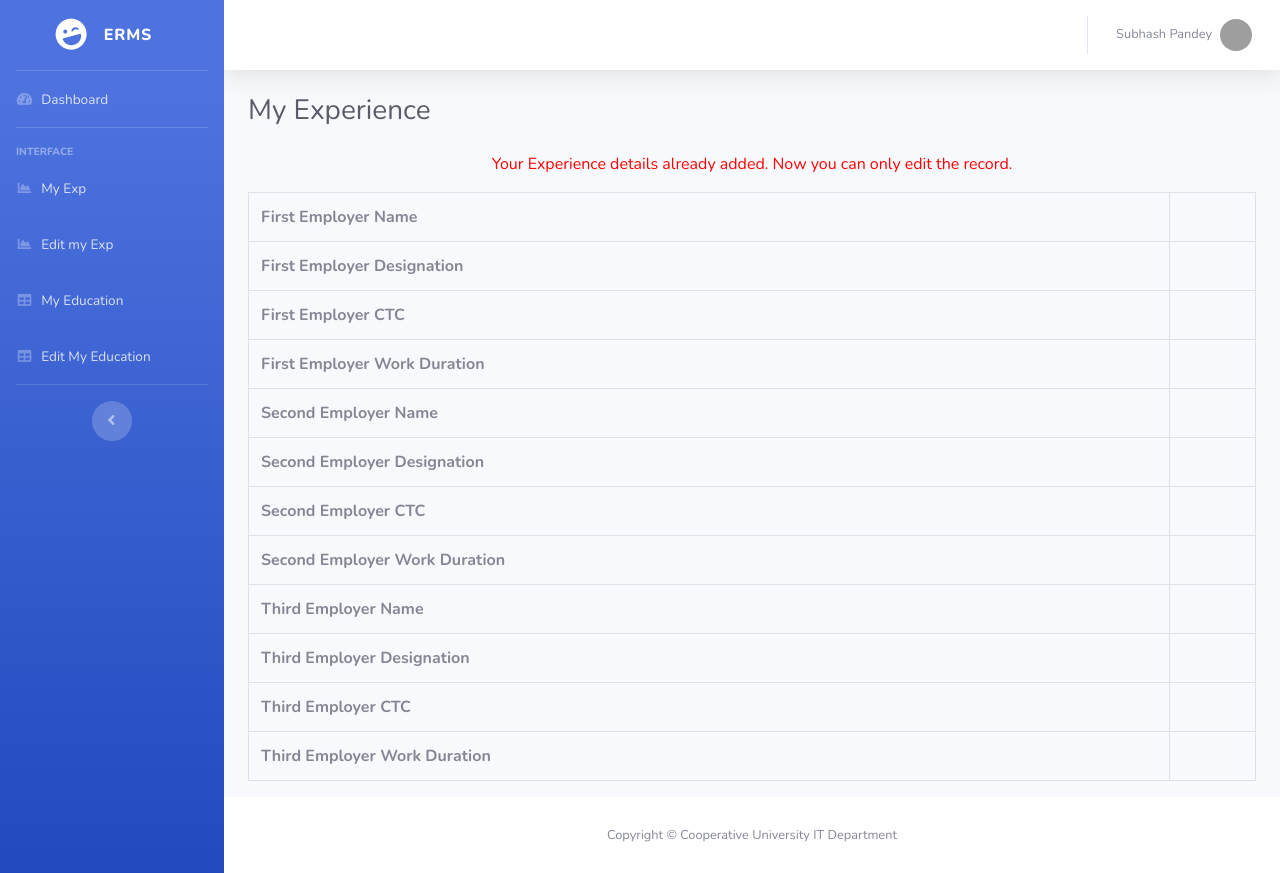
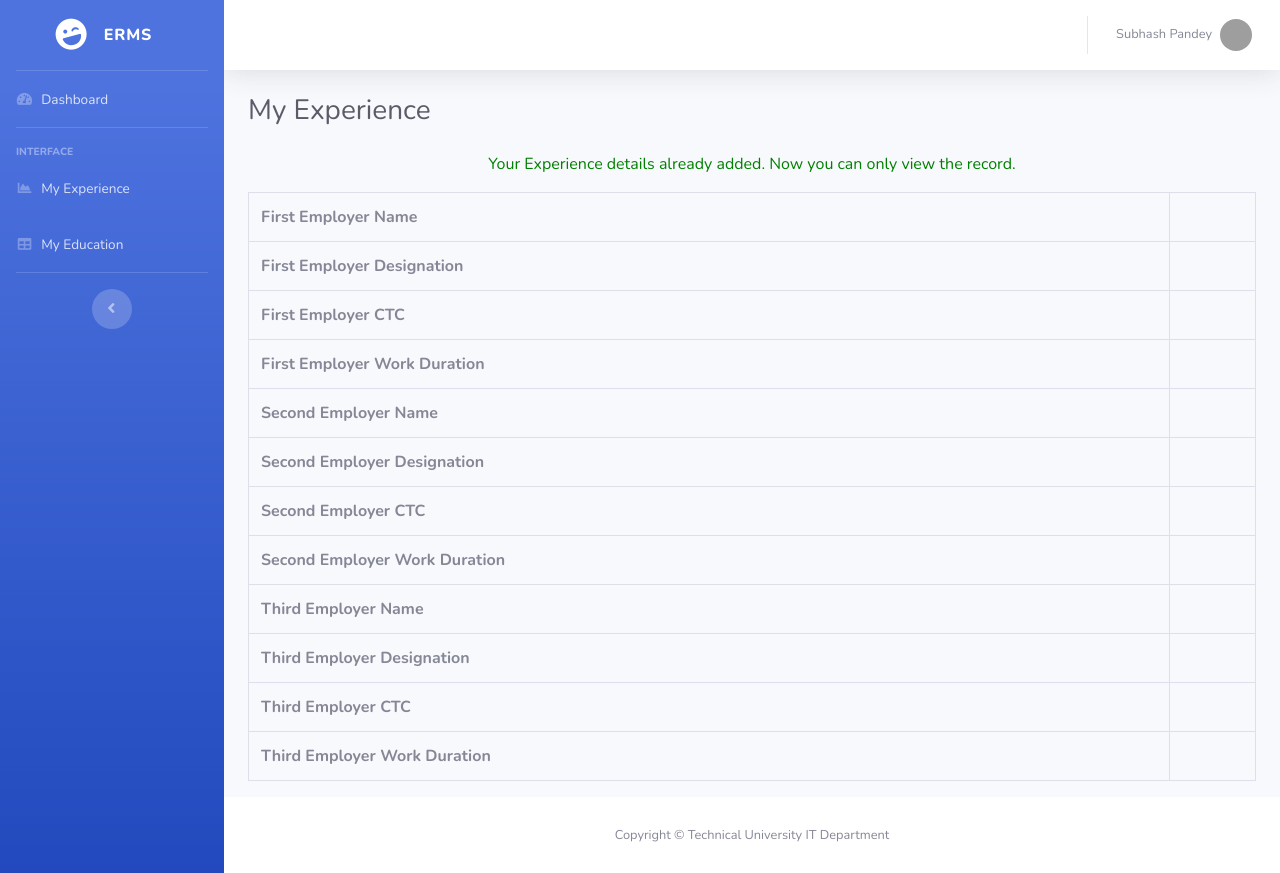
Before and after one commit to martin-ngigi/EmployeeRecordManagementSystemPHP, a PHP site: page /myexp.php in a window 1280 px wide. Run offline with PHP 8.4, Linux system fonts and the light colour scheme; a user stored in the database is signed in; data comes from the database, SQL or seed files in the repository; data that the repository does not hold is empty; grey boxes are pictures that could not be loaded.

Commit message:
Changes on UI

```diff
--- a/includes/footer.php
+++ b/includes/footer.php
@@ -1,7 +1,7 @@
    <footer class="sticky-footer bg-white">
         <div class="container my-auto">
           <div class="copyright text-center my-auto">
-            <span>Copyright &copy; Cooperative University IT Department</span>
+            <span>Copyright &copy; Technical University IT Department</span>
           </div>
         </div>
       </footer>
--- a/includes/sidebar.php
+++ b/includes/sidebar.php
@@ -35,13 +35,7 @@
       <li class="nav-item">
         <a class="nav-link" href="myexp.php">
           <i class="fas fa-fw fa-chart-area"></i>
-          <span>My Exp</span></a>
-      </li>
-
-       <li class="nav-item">
-        <a class="nav-link" href="editmyexp.php">
-          <i class="fas fa-fw fa-chart-area"></i>
-          <span>Edit my Exp</span></a>
+          <span>My Experience</span></a>
       </li>
 
       <!-- Nav Item - Tables -->
@@ -50,11 +44,7 @@
           <i class="fas fa-fw fa-table"></i>
           <span>My Education</span></a>
       </li>
-<li class="nav-item">
-        <a class="nav-link" href="editmyeducation.php">
-          <i class="fas fa-fw fa-table"></i>
-          <span>Edit My Education</span></a>
-      </li>
+
       <!-- Divider -->
       <hr class="sidebar-divider d-none d-md-block">
 
--- a/myeducation.php
+++ b/myeducation.php
@@ -86,7 +86,7 @@ if(isset($_POST['submit']))
           <!-- Page Heading -->
           <h1 class="h3 mb-4 text-gray-800">My Education</h1>
 
-<p style="font-size:16px; color:red" align="center"> <?php if($msg){
+<p style="font-size:16px; color:green" align="center"> <?php if($msg){
     echo $msg;
   }  ?> </p>
 
@@ -100,7 +100,7 @@ if($row>0)
 {
 
 ?>
-<p style="font-size:16px; color:red" align="center">Your Education details already added. Now you can only edit the record. </p>
+<p style="font-size:16px; color:green" align="center">Your Education details already added. Now you can only view the record. </p>
 
 <table class="table table-bordered" id="dataTable" width="100%" cellspacing="0">
 
--- a/myexp.php
+++ b/myexp.php
@@ -82,7 +82,7 @@ if(isset($_POST['submit']))
           <!-- Page Heading -->
           <h1 class="h3 mb-4 text-gray-800">My Experience</h1>
 
-<p style="font-size:16px; color:red" align="center"> <?php if($msg){
+<p style="font-size:16px; color:green" align="center"> <?php if($msg){
     echo $msg;
   }  ?> </p>
 
@@ -94,7 +94,7 @@ if($row>0)
 {
 
 ?>
-<p style="font-size:16px; color:red" align="center">Your Experience details already added. Now you can only edit the record. </p>
+<p style="font-size:16px; color:green" align="center">Your Experience details already added. Now you can only view the record. </p>
 <table class="table table-bordered" id="dataTable" width="100%" cellspacing="0">
 
 <tr>
@@ -178,7 +178,7 @@ if($row>0)
                       <input type="text" class="form-control form-control-user" id="emp1workduration" name="emp1workduration" aria-describedby="emailHelp" value="">
                     </div></div>
                     <div class="row">
-                <div class="col-4 mb-3">Employer 2 Name</div>
+                <div class="col-4 mb-3">Employer 2 Name (company name)</div>
                    <div class="col-8 mb-3">   <input type="text" class="form-control form-control-user" id="emp2name" name="emp2name" aria-describedby="emailHelp" value=""></div>
                     </div>
                     <div class="row">
@@ -200,7 +200,7 @@ if($row>0)
                       <input type="text" class="form-control form-control-user" id="emp2workduration" name="emp2workduration" aria-describedby="emailHelp" value="">
                     </div></div>
                     <div class="row">
-                <div class="col-4 mb-3">Employer Name</div>
+                <div class="col-4 mb-3">Employer 3 Name (company name)</div>
                    <div class="col-8 mb-3">   <input type="text" class="form-control form-control-user" id="emp3name" name="emp3name" aria-describedby="emailHelp" value=""></div>
                     </div>
                     <div class="row">
```
